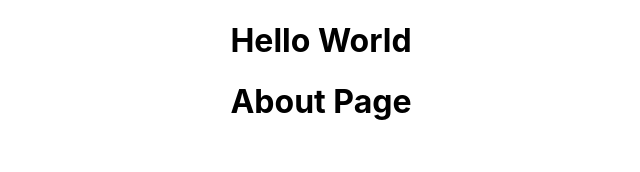
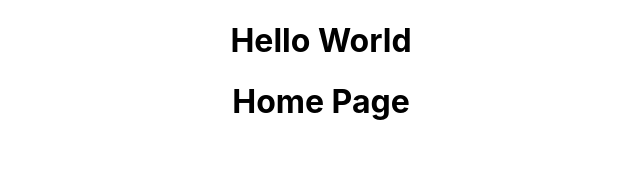
Before and after one commit to ayushgarg-ag/COVID-Risk-Web-App, a React (Create React App) app in the folder covid-frontend/: page / in a window 1280 px wide. Shown: the top 172 px of the page, without its empty margins (319-959 px from the left). Built offline with nearby package versions, Linux system fonts and the light colour scheme.

Commit message:
added react router

```diff
--- a/covid-frontend/src/App.js
+++ b/covid-frontend/src/App.js
@@ -1,18 +1,21 @@
 import React from 'react';
 import './App.css';
+import Home from './components/Home';
 import Header from './components/Header';
 import About from './components/About';
-import BasicClassroom from './components/BasicClassroom';
-import {BrowserRouter as Router, Switch, Route} from 'react-router-dom';
+import Basic_Classroom from './components/BasicClassroom';
+import { BrowserRouter as Router, Switch, Route } from 'react-router-dom';
 
 function App() {
   return (
     <div className="App">
       <Router>
-        <Header />
+        <Header /> {/*@Helen im assuming header's the nav bar?*/}
         <Switch>
-          <Route path="/" exact component={About} />
-          <Route path="/basic_classroom" component={BasicClassroom} />
+          {/*@Helen just wrote temp paths for now; feel free to change em*/}
+          <Route path="/" exact component={Home} />
+          <Route path="/about" component={About} />
+          <Route path="/basic_classroom" component={Basic_Classroom} />
         </Switch>
       </Router>
     </div>
--- a/covid-frontend/src/components/BasicClassroom.js
+++ b/covid-frontend/src/components/BasicClassroom.js
@@ -0,0 +1,12 @@
+import React from 'react';
+import '../App.css';
+
+function BasicClassroom(){
+    return(
+        <div>
+            <h1>Basic Classroom Calculation Page</h1>
+        </div>
+    )
+}
+
+export default BasicClassroom;
--- /dev/null
+++ b/covid-frontend/src/components/Home.js
@@ -0,0 +1,12 @@
+import React from 'react';
+import '../App.css';
+
+function Home(){
+    return(
+        <div>
+            <h1>Home Page</h1>
+        </div>
+    )
+}
+
+export default Home;
```
